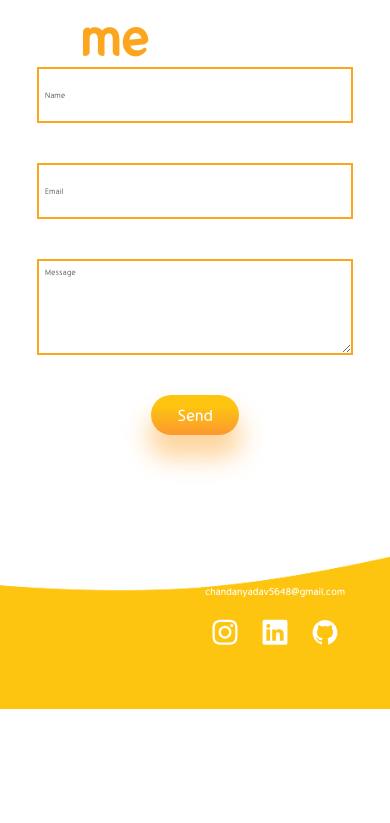
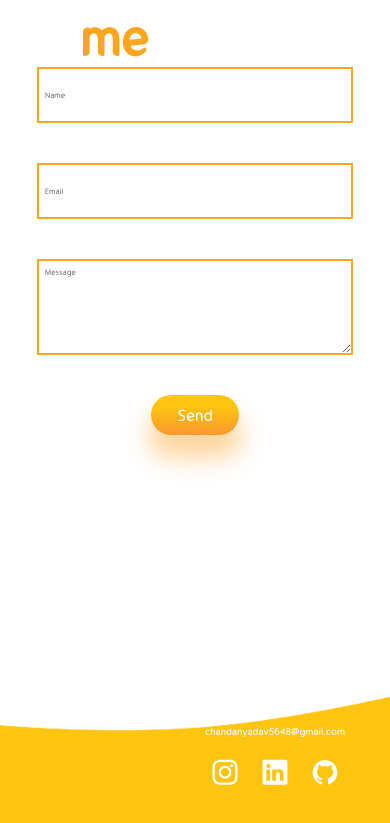
Before and after one commit to Chandan-KYadav/Portfolio-Chandan, a React (Create React App) app: page / in a window 390 px wide. Shown: the part 6571-7394 px from the top of the page. Before the commit the page ends 7280 px from the top, so only its background shows below. Built offline with nearby package versions, Linux system fonts and the light colour scheme.

Commit message:
Update Footer.css

```diff
--- a/src/components/Footer/Footer.css
+++ b/src/components/Footer/Footer.css
@@ -25,4 +25,7 @@
     .footer-content{
         transform: scale(.5);
     }
+    .footer{
+        margin-top: 5rem;
+    }
 }
```
